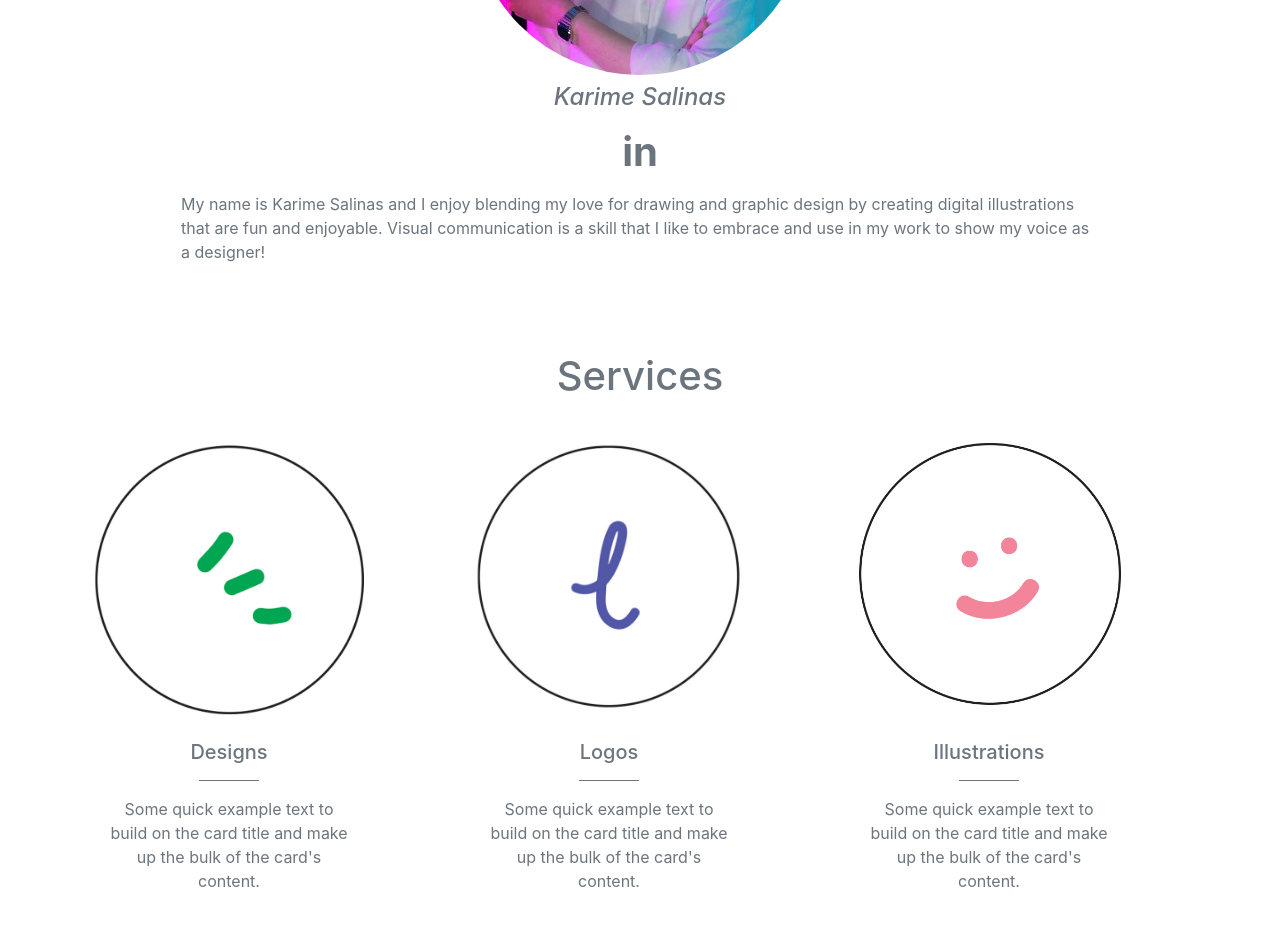
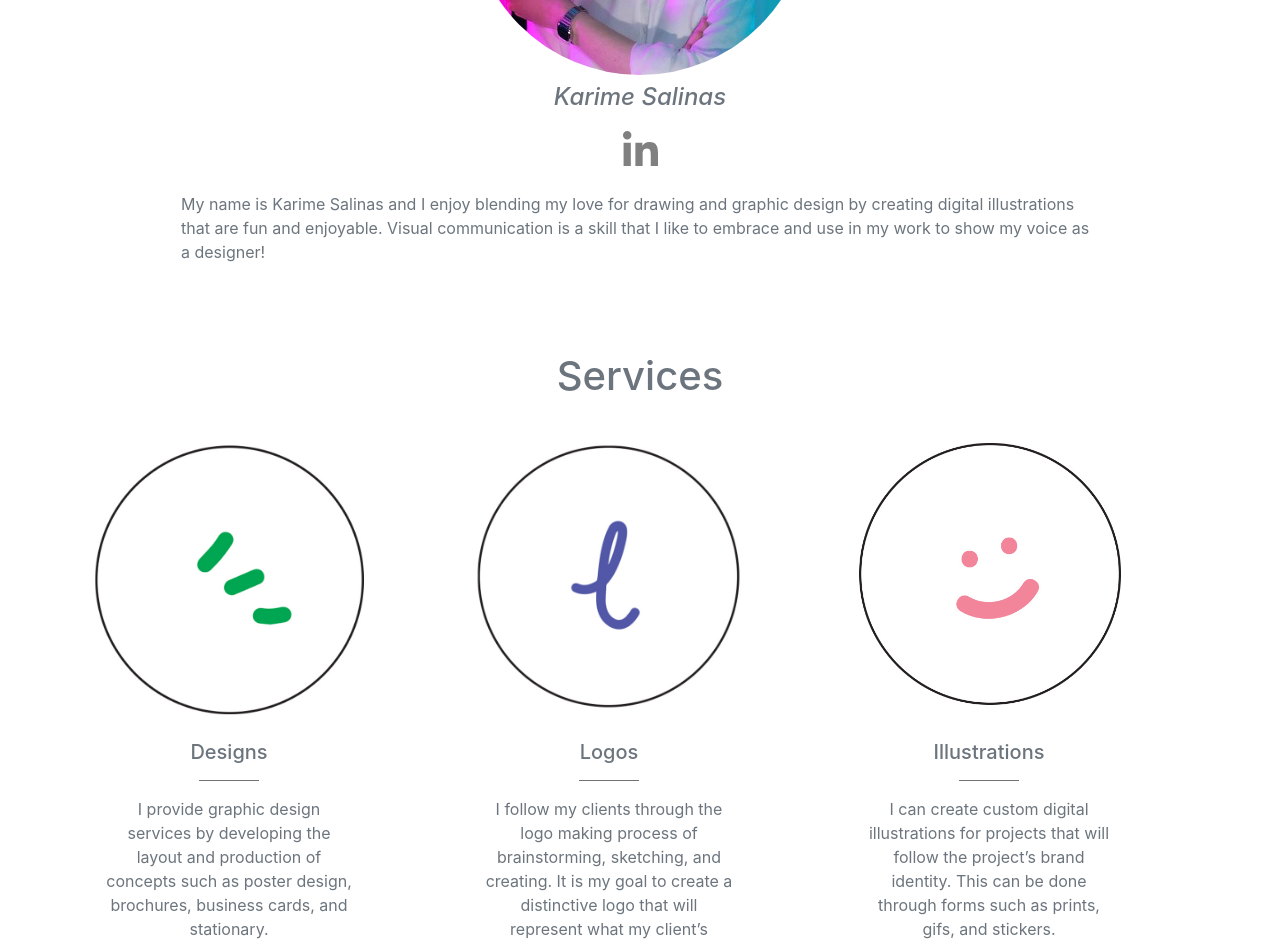
Before and after one commit to mehrdaddarraji/karime-salinas-frontend, a React (Create React App) app in the folder client/: page / in a window 1280 px wide. Shown: the part 460-1404 px from the top of the page. Built offline with nearby package versions, Linux system fonts and the light colour scheme.

Commit message:
finish landing page with info and images

```diff
--- a/client/src/pages/LandingPage.js
+++ b/client/src/pages/LandingPage.js
@@ -16,7 +16,12 @@ class LandingPage extends Component {
                         <h4><em>Karime Salinas</em></h4>
                     </div>
                     <div className="row justify-content-center mt-2">
-                        <h1><b>in</b></h1>
+                        <b></b>
+                        <h1>
+                            <a style={{ color: 'gray' }} href="https://www.linkedin.com/in/karime-salinas-b9098616b/">
+                                <div className="fab fa-linkedin-in"></div>
+                            </a>
+                        </h1>
                     </div>
                     <div className="row justify-content-center mt-2" style={{ paddingRight:"10%", paddingLeft: "10%"}}>
                         <p>My name is Karime Salinas and I enjoy blending my love for drawing and graphic design by creating
@@ -36,7 +41,8 @@ class LandingPage extends Component {
                                 <div className="card-body">
                                     <h5 className="card-title text-center">Designs</h5>
                                     <hr className="accent-2" style={{width: '60px', background:'gray'}}></hr>
-                                    <p className="card-text text-center">Some quick example text to build on the card title and make up the bulk of the card's content.</p>
+                                    <p className="card-text text-center">I provide graphic design services by developing the layout and production
+                                    of concepts such as poster design, brochures, business cards, and stationary.</p>
                                 </div>
                             </div>
                         </div>
@@ -46,7 +52,8 @@ class LandingPage extends Component {
                                 <div className="card-body">
                                     <h5 className="card-title text-center">Logos</h5>
                                     <hr className="accent-2" style={{width: '60px', background:'gray'}}></hr>
-                                    <p className="card-text text-center">Some quick example text to build on the card title and make up the bulk of the card's content.</p>
+                                    <p className="card-text text-center">I follow my clients through the logo making process of brainstorming, sketching,
+                                     and creating. It is my goal to create a distinctive logo that will represent what my client’s company or project is about.</p>
                                 </div>
                             </div>
                         </div>
@@ -56,7 +63,8 @@ class LandingPage extends Component {
                                 <div className="card-body">
                                     <h5 className="card-title text-center">Illustrations</h5>
                                     <hr className="accent-2" style={{width: '60px', background:'gray'}}></hr>
-                                    <p className="card-text text-center">Some quick example text to build on the card title and make up the bulk of the card's content.</p>
+                                    <p className="card-text text-center">I can create custom digital illustrations for projects that will follow the project’s
+                                     brand identity. This can be done through forms such as prints, gifs, and stickers.</p>
                                 </div>
                             </div>
                         </div>
```
